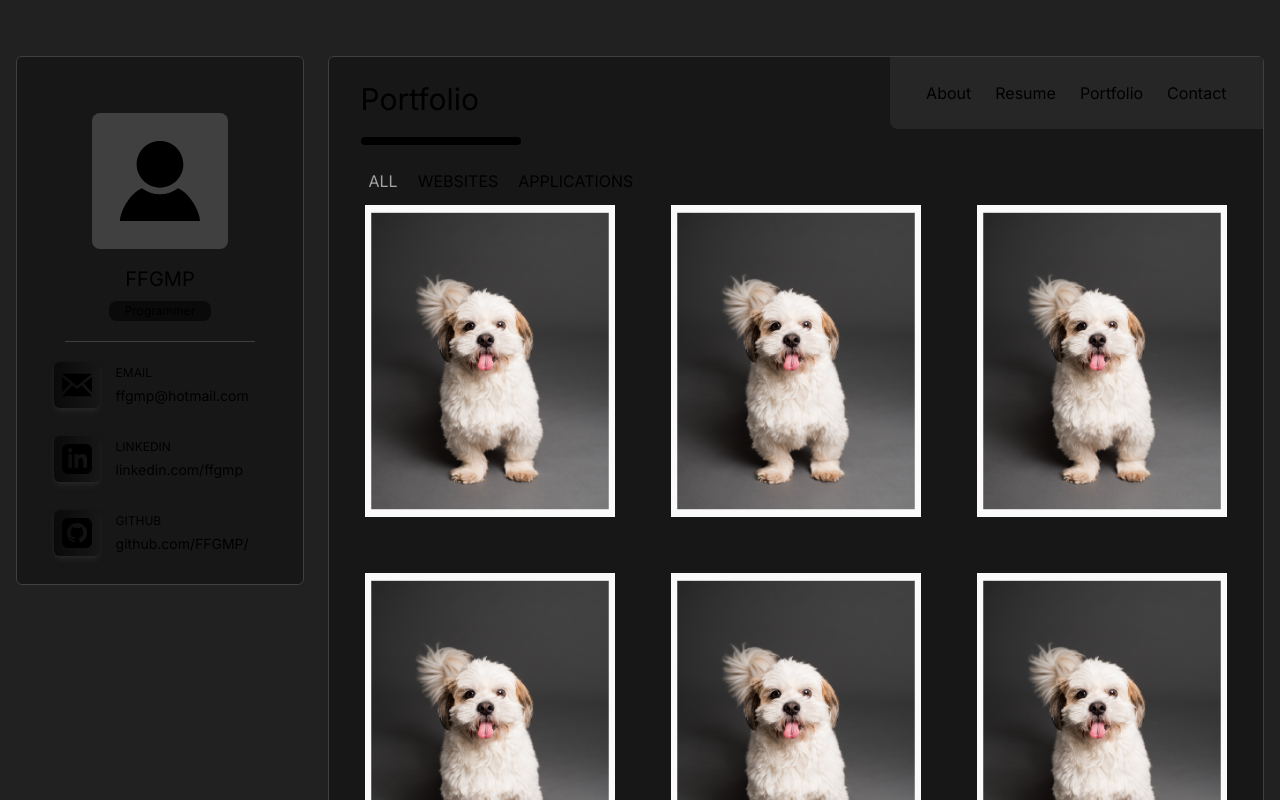
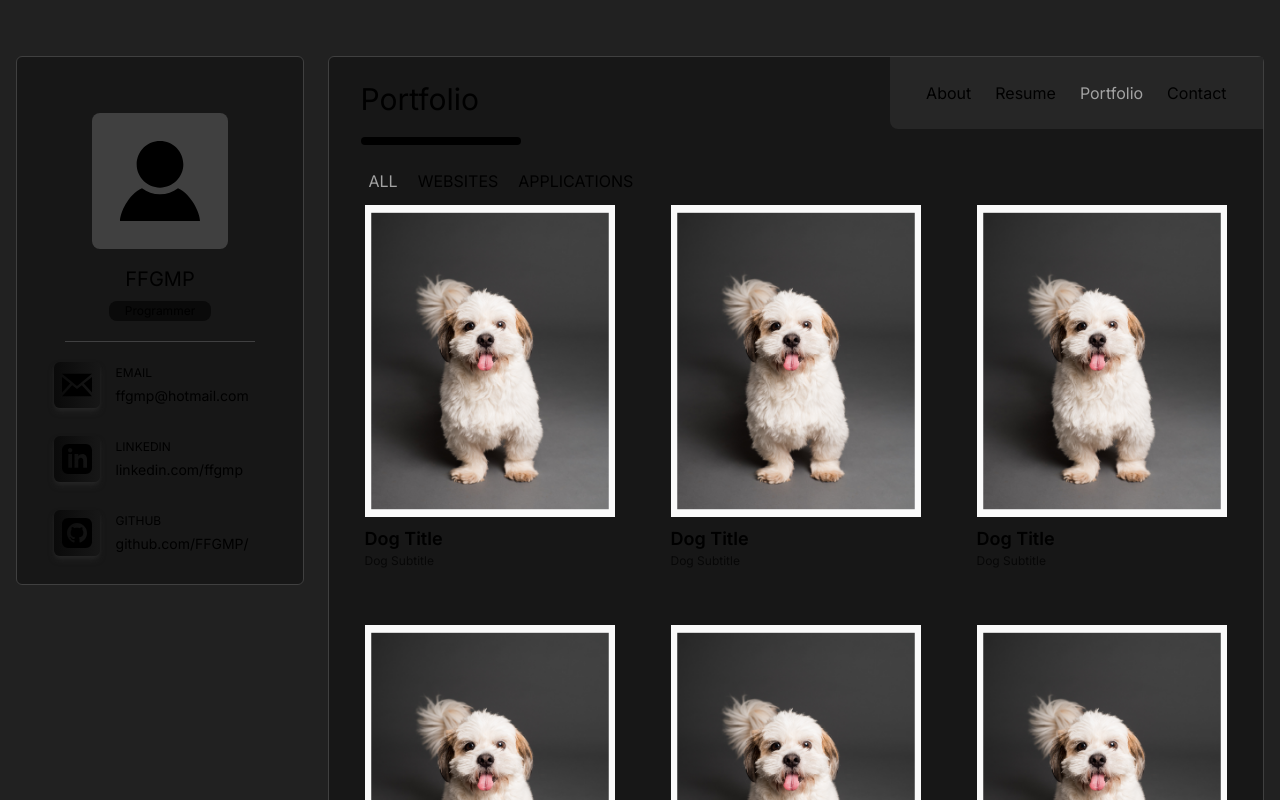
Before and after one commit to FFGMP/portfolio-web, a Next.js app: page /portfolio in a window 1280 px wide. Shown: the top 800 px of the page. Built offline with nearby package versions, Linux system fonts and the light colour scheme.

Commit message:
Desktop version finalized, revision needed

```diff
--- a/src/app/components/About/about_rightCollumn.js
+++ b/src/app/components/About/about_rightCollumn.js
@@ -1,4 +1,4 @@
-import Menu from "../menu";
+import Menu from "../Menu/menu";
 
 const CardForWhatICode = ({ SVG, Title, SubTitle }) => (
     <div className="flex-1 hover:scale-110 hover:z-0 xl:hover:scale-105 transition ease-in-out delay-75 shadow-xl items-start shadow-neutral-950 flex gap-x-4 justify-center border p-2 sm:p-10 rounded-lg">
--- /dev/null
+++ b/src/app/components/Contact/contactForm.js
@@ -0,0 +1,38 @@
+export function ContactForm() {
+    return (
+        <div>
+            <div className="border bg-neutral-300 shadow w-11/12 -z-10 absolute top-0 right-0 bottom-0 left-0 mx-auto mt-[6.75rem] h-96">
+                <div className="animate-pulse relative w-full h-full">
+                    <div className="w-72 h-20 rounded-2xl absolute bg-neutral-400 top-4 left-[0.7rem]"></div>
+                    <div className="absolute rounded-2xl bottom-6 right-3 w-10 h-20 bg-neutral-400"></div>
+                    <div className="w-11 h-11 rounded-md bg-neutral-400 absolute bottom-2 left-2"></div>
+                </div>
+            </div>
+            <iframe name="Lisbon Map" src="https://www.google.com/maps/embed?pb=!1m18!1m12!1m3!1d49789.645364339936!2d-9.200935264353884!3d38.74413916431365!2m3!1f0!2f0!3f0!3m2!1i1024!2i768!4f13.1!3m3!1m2!1s0xd19331a61e4f33b%3A0x400ebbde49036d0!2sLisboa!5e0!3m2!1spt-PT!2spt!4v1697577730091!5m2!1spt-PT!2spt"
+                className="z-20 w-11/12 h-96 mt-5 mx-auto" allowFullScreen="" loading="lazy" referrerPolicy="no-referrer-when-downgrade"></iframe>
+            <form>
+                <div className="flex flex-wrap flex-row row w-11/12 mx-auto gap-7 justify-center">
+                    <input className="w-[48%] mt-8 px-3 py-3 bg-neutral-900 ring-neutral-500 ring-1 rounded-md
+            shadow-lg shadow-neutral-950/50 focus:outline-none focus:border-neutral-500 focus:ring-2 focus:ring-neutral-500 placeholder-neutral-400" placeholder="Name"></input>
+                    <input className="w-[48%] mt-8 px-3 py-3 bg-neutral-900 ring-neutral-500 ring-1 rounded-md
+            shadow-lg shadow-neutral-950/50 focus:outline-none focus:border-neutral-500 focus:ring-2 focus:ring-neutral-500 placeholder-neutral-400" placeholder="Email Address"></input>
+                    <textarea rows="6" className="w-full px-3 py-3 bg-neutral-900 ring-neutral-500 ring-1 rounded-md
+            shadow-lg shadow-neutral-950/50 focus:outline-none focus:border-neutral-500 focus:ring-2 focus:ring-neutral-500 placeholder-neutral-400" placeholder="Message"></textarea>
+                </div>
+                <div className="mt-4 flex w-11/12 flex-row-reverse mx-auto">
+                    <button className="border border-neutral-700 bg-neutral-900 shadow-lg shadow-neutral-950/50 rounded-md py-4 px-5 mb-7">
+                        <span>
+                            <svg className="inline-block h-6 w-6 mr-2 relative bottom-[0.09rem] fill-neutral-100" viewBox="0 0 16 16" xmlns="http://www.w3.org/2000/svg">
+                                <path fillRule="evenodd" d="M8.803.254a2.25 2.25 0 00-1.606 0L1.447 2.45A2.25 2.25 0 000 4.552v8.198A2.25 2.25 0 002.25 15h11.5A2.25 2.25 0 0016 12.75V4.552a2.25 2.25 0 00-1.447-2.102L8.803.254zm-1.07 1.401a.75.75 0 01.535 0l5.75 2.196a.75.75 0 01.302.213L8 8.578 1.68 4.064a.749.749 0 01.302-.213l5.75-2.196zM1.5 5.78v6.6L5.116 8.36 1.5 5.78zM2.509 13.5h10.982L9.656 9.239l-1.22.871a.75.75 0 01-.872 0l-1.22-.871L2.509 13.5zM14.5 12.379v-6.6l-3.616 2.583 3.616 4.017z">
+                                </path>
+                            </svg>
+                        </span>
+                        <span className="inline-block text-neutral-100">Send Message</span>
+                    </button>
+                </div>
+            </form>
+        </div>
+    )
+}
+
+export default ContactForm
--- /dev/null
+++ b/src/app/components/Contact/contact_RightCollumn.js
@@ -0,0 +1,20 @@
+import Menu from "../Menu/menu"
+import Maps from "./maps"
+import ContactForm from "./contactForm"
+
+
+export function Contact_RightCollumn() {
+    return (
+        <div>
+            <div className="relative">
+                <h1 className="text-3xl pl-8 pt-6 pb-5">Contact</h1>
+                <Menu />
+                <hr className="w-40 h-2 mx-8 bg-current border-0 rounded-md" />
+                <Maps />
+                <ContactForm />
+            </div >
+        </div>
+    )
+}
+
+export default Contact_RightCollumn
--- /dev/null
+++ b/src/app/components/Contact/maps.js
@@ -0,0 +1,9 @@
+export function Maps() {
+    return (
+        <div>
+
+        </div>
+    )
+}
+
+export default Maps
--- /dev/null
+++ b/src/app/components/Menu/linkManager.js
@@ -0,0 +1,18 @@
+"use client"
+import Link from "next/link";
+import { usePathname } from "next/navigation";
+
+export function LinkManager() {
+    const pathname = usePathname();
+
+    return (
+        <div className="text-xs sm:text-base z-10 justify-center max-md:rounded-t-3xl max-md:border-t-2 py-2 max-md:bottom-0 max-md:left-0 max-md:w-full fixed flex md:absolute md:top-0 md:right-0 md:py-3 bg-neutral-800 rounded-bl-lg">
+            <div className={`p-3 pl-9 ${pathname === '/' ? 'text-neutral-400' : ''}`}  ><Link href="/"><p>About</p></Link></div>
+            <div className={`p-3 ${pathname === '/resume' ? 'text-neutral-400' : ''}`}> <Link href="/resume" onClick={() => console.log(pathname)}><p>Resume</p></Link></div>
+            <div className={`p-3 ${pathname === '/portfolio' ? 'text-neutral-400' : ''}`}><Link href="/portfolio"><p>Portfolio</p></Link></div>
+            <div className={`p-3 pr-9 ${pathname === '/contact' ? 'text-neutral-400' : ''}`}><Link href="/contact"><p>Contact</p></Link></div>
+        </div>
+    )
+}
+
+export default LinkManager;
--- /dev/null
+++ b/src/app/components/Menu/menu.js
@@ -0,0 +1,10 @@
+import Link from "next/link"
+import LinkManager from "./linkManager"
+
+export function Menu() {
+    return (
+        <LinkManager />
+    )
+}
+
+export default Menu
--- a/src/app/components/Portfolio/gallery.js
+++ b/src/app/components/Portfolio/gallery.js
@@ -1,28 +1,41 @@
 import React from 'react';
 import Image from 'next/image';
 import Photo from '../../../../public/Photo.jpg';
+
+const SupportDivImages = ({ element}) => {
+    const { id, category, image, alt, title, subtitle } = element;
+    return (
+        <div id={id}>
+            <div className='bg-neutral-50 relative group cursor-pointer'>
+                <Image width={250} height={250} className={`${category} duration-300 scale-95 group-hover:scale-100`} src={image} alt={alt} />
+                <div className='absolute invisible group-hover:visible duration-75 hover:bg-black/20 w-full h-full top-0'>
+                    <div className='grid grid-cols-1 justify-items-center justify-end w-full h-full content-center'>
+                        <div className='bg-neutral-600/90 w-[20%] p-2 rounded-lg'>
+                            <svg className="" fill="currentColor" viewBox="0 0 24 24" xmlns="http://www.w3.org/2000/svg"><path d="m11.998 5c-4.078 0-7.742 3.093-9.853 6.483-.096.159-.145.338-.145.517s.048.358.144.517c2.112 3.39 5.776 6.483 9.854 6.483 4.143 0 7.796-3.09 9.864-6.493.092-.156.138-.332.138-.507s-.046-.351-.138-.507c-2.068-3.403-5.721-6.493-9.864-6.493zm8.413 7c-1.837 2.878-4.897 5.5-8.413 5.5-3.465 0-6.532-2.632-8.404-5.5 1.871-2.868 4.939-5.5 8.404-5.5 3.518 0 6.579 2.624 8.413 5.5zm-8.411-4c2.208 0 4 1.792 4 4s-1.792 4-4 4-4-1.792-4-4 1.792-4 4-4zm0 1.5c-1.38 0-2.5 1.12-2.5 2.5s1.12 2.5 2.5 2.5 2.5-1.12 2.5-2.5-1.12-2.5-2.5-2.5z" /></svg>
+                        </div>
+                    </div>
+                </div>
+            </div>
+            {/* Caption */}
+            <div className='mt-2'>
+                <h3 className='text-lg font-semibold'>{title}</h3>
+                <p className=' text-xs opacity-70'>{subtitle}</p>
+            </div>
+        </div>
+    );
+}
 
 const Images = ({ filter }) => {
     if (filter === "all") {
         return imagesData.map(element => {
             return (
-                <div key={element.id}>
-                    <div className='bg-neutral-50'>
-                        <Image width={250} height={250} className={element.category + " duration-300 scale-95 hover:scale-100"} src={element.image}
-                            alt={element.alt} />
-                    </div>
-                </div>
+                <SupportDivImages key={element.id} element={element} />
             );
         });
     } else {
         return imagesData.filter(element => element.category === filter).map(element => {
             return (
-                <div key={element.id}>
-                    <div className='bg-neutral-50'>
-                        <Image width={250} height={250} className={element.category + " duration-300 scale-95 hover:scale-100"} src={element.image}
-                            alt={element.alt} />
-                    </div>
-                </div>
+                <SupportDivImages key={element.id} element={element} />
             );
         });
     }
@@ -33,61 +46,85 @@ const imagesData = [
         id: 1,
         category: 'websites',
         image: Photo,
+        title: 'Dog Title',
+        subtitle: 'Dog Subtitle',
         alt: 'Dog'
     }, {
         id: 2,
         category: 'websites',
         image: Photo,
+        title: 'Dog Title',
+        subtitle: 'Dog Subtitle',
         alt: 'Dog'
     }, {
         id: 3,
         category: 'websites',
         image: Photo,
+        title: 'Dog Title',
+        subtitle: 'Dog Subtitle',
         alt: 'Dog'
     }, {
         id: 4,
         category: 'websites',
         image: Photo,
+        title: 'Dog Title',
+        subtitle: 'Dog Subtitle',
         alt: 'Dog'
     }, {
         id: 5,
         category: 'websites',
         image: Photo,
+        title: 'Dog Title',
+        subtitle: 'Dog Subtitle',
         alt: 'Dog'
     }, {
         id: 6,
         category: 'applications',
         image: Photo,
+        title: 'Dog Title',
+        subtitle: 'Dog Subtitle',
         alt: 'Dog'
     }, {
         id: 7,
         category: 'applications',
         image: Photo,
+        title: 'Dog Title',
+        subtitle: 'Dog Subtitle',
         alt: 'Dog'
     }, {
         id: 8,
         category: 'websites',
         image: Photo,
+        title: 'Dog Title',
+        subtitle: 'Dog Subtitle',
         alt: 'Dog'
     }, {
         id: 9,
         category: 'applications',
         image: Photo,
+        title: 'Dog Title',
+        subtitle: 'Dog Subtitle',
         alt: 'Dog'
     }, {
         id: 10,
         category: 'websites',
         image: Photo,
+        title: 'Dog Title',
+        subtitle: 'Dog Subtitle',
         alt: 'Dog'
     }, {
         id: 11,
         category: 'websites',
         image: Photo,
+        title: 'Dog Title',
+        subtitle: 'Dog Subtitle',
         alt: 'Dog'
     }, {
         id: 12,
         category: 'applications',
         image: Photo,
+        title: 'Dog Title',
+        subtitle: 'Dog Subtitle',
         alt: 'Dog'
     }
 ]
--- a/src/app/components/Portfolio/portfolio_rightCollumn.js
+++ b/src/app/components/Portfolio/portfolio_rightCollumn.js
@@ -1,4 +1,4 @@
-import Menu from "../menu";
+import Menu from "../Menu/menu";
 import FilterManager from "./filterManager";
 
 
@@ -9,7 +9,6 @@ export function Portfolio_RightCollumn() {
             <Menu />
             <hr className="w-40 h-2 mx-8 bg-current border-0 rounded-md" />
             <FilterManager />
-
         </div >
     )
 }
--- a/src/app/components/Resume/resume_rightCollumn.js
+++ b/src/app/components/Resume/resume_rightCollumn.js
@@ -1,9 +1,9 @@
-import Menu from "../menu";
+import Menu from "../Menu/menu";
 
 const SectionTimelineListEducation = ({ data }) => (
     <ul>
         {data.map((item, index) => (
-            <li key={index}>
+            <li id={index}>
                 <div className={`relative after:absolute after:left-[3.71rem] after:top-3 after:rounded-lg after:ring-1 after:h-2 after:w-2 after:ring-current ${index !== data.length - 1 ? "before:w-0.5 before:rounded-md before:bg-neutral-700 before:absolute before:last:h-[calc(100%+67px)] before:-top-3 before:ml-[3.9rem]" : ""}`}>
                     <div className='ml-[6.1rem] pr-20'>
                         <h1 className='text-xl'>{item.Title}</h1>
@@ -25,7 +25,7 @@ const dataForSectionListEducation = [
 const SectionTimelineListExperience = ({ data }) => (
     <ul>
         {data.map((item, index) => (
-            <li key={index}>
+            <li id={index}>
                 <div className={`relative after:absolute after:left-[3.71rem] after:top-3 after:rounded-lg after:ring-1 after:h-2 after:w-2 after:ring-current ${index !== data.length - 1 ? "before:w-0.5 before:rounded-md before:bg-neutral-700 before:absolute before:last:h-[calc(100%+67px)] before:-top-3 before:ml-[3.9rem]" : ""}`}>
                     <div className='ml-[6.1rem] pr-20'>
                         <h1 className='text-xl'>{item.Title}</h1>
--- a/src/app/components/menu.js
+++ /dev/null
@@ -1,14 +0,0 @@
-import Link from "next/link"
-
-export function Menu() {
-    return (
-        <div className="text-xs sm:text-base z-10 justify-center max-md:rounded-t-3xl max-md:border-t-2 py-2 max-md:bottom-0 max-md:left-0 max-md:w-full fixed flex md:absolute md:top-0 md:right-0 md:py-3 bg-neutral-800 rounded-bl-lg">
-            <div className="p-3 pl-9"><Link href="/"><p>About</p></Link></div>
-            <div className="p-3"> <Link href="/resume"><p>Resume</p></Link></div>
-            <div className="p-3"><Link href="/portfolio"><p>Portfolio</p></Link></div>
-            <div className="p-3 pr-9"><p>Contact</p></div>
-        </div>
-    )
-}
-
-export default Menu
--- /dev/null
+++ b/src/app/contact/page.js
@@ -0,0 +1,20 @@
+import LeftCollumn from "../components/leftCollumn";
+import RightCollumn from "../components/Contact/contact_RightCollumn";
+
+
+export function Contact() {
+    return (
+        <main className="">
+            <div className="max-w-screen-xl flex flex-wrap justify-center gap-6 mx-auto p-4">
+                <div id="LeftOne" className="md:transition-none transition-width duration-500 md:duration-0 ease-out xl:sticky sm:mt-10 top-14 max-h-max h-full w-full sm:w-3/4 xl:w-[23%] rounded-md bg-neutral-900 border-[1px] border-neutral-700">
+                    <LeftCollumn />
+                </div>
+                <div id="RightOne" className="z-40 md:transition-none transition-width duration-1000 md:duration-0 ease-out sm:mt-10 max-md:mb-16 w-full sm:w-3/4 rounded-md bg-current bg-neutral-900 border-[1px] border-neutral-700">
+                    <RightCollumn />
+                </div>
+            </div>
+        </main>
+    )
+}
+
+export default Contact;
```
